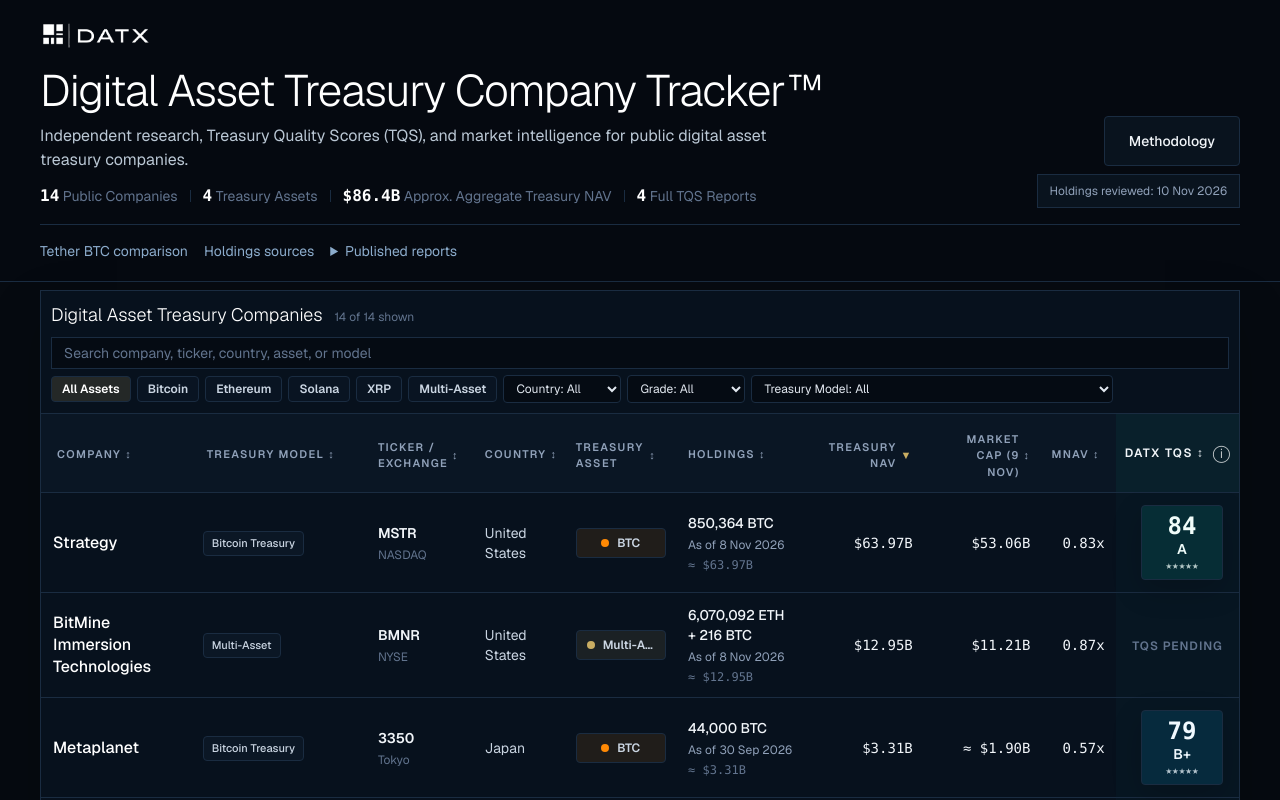
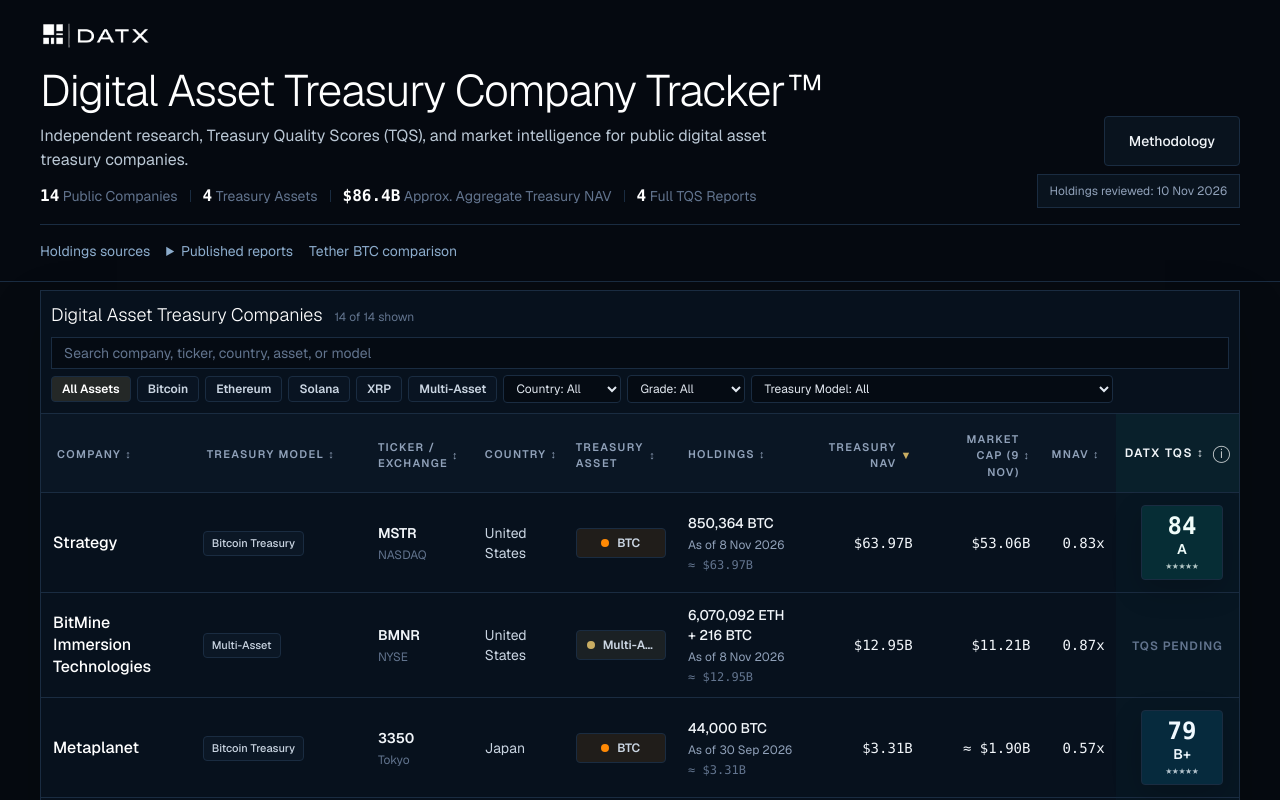
Before and after one commit to datxstrategy-creator/datx-prototype, a Next.js app: page /tracker in a window 1280 px wide. Shown: the top 800 px of the page. Built offline with nearby package versions, Linux system fonts and the light colour scheme.

Commit message:
Reorder tracker resource links

```diff
--- a/app/dat-tracker-prototype/tracker-client.tsx
+++ b/app/dat-tracker-prototype/tracker-client.tsx
@@ -1565,7 +1565,6 @@ export function DatTrackerPrototype({
               aria-label="Tracker resources"
               className="mt-4 flex flex-wrap items-center gap-x-4 gap-y-2 border-t border-datx-line pt-4 text-sm"
             >
-              <a className="text-datx-accent transition hover:text-white" href="#tether">Tether BTC comparison</a>
               <a className="text-datx-accent transition hover:text-white" href="#holdings-sources">Holdings sources</a>
               <details>
                 <summary className="cursor-pointer text-datx-accent transition hover:text-white">
@@ -1584,6 +1583,7 @@ export function DatTrackerPrototype({
                   ))}
                 </ul>
               </details>
+              <a className="text-datx-accent transition hover:text-white" href="#tether">Tether BTC comparison</a>
             </nav>
           ) : null}
         </div>
```
